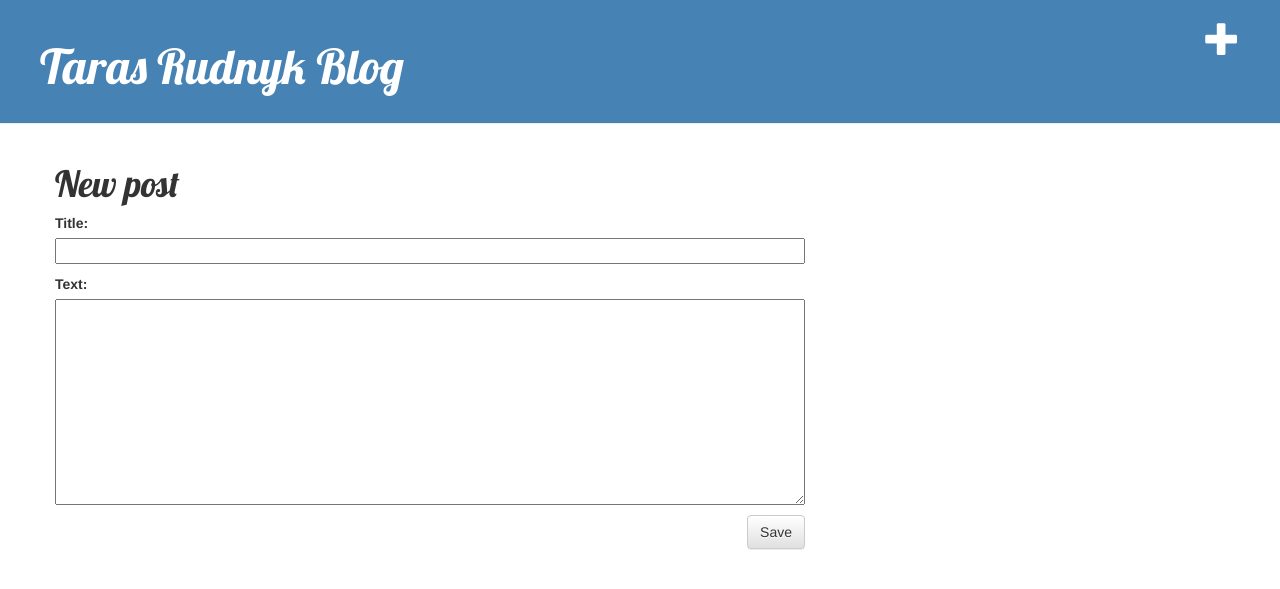
After one commit to TarasRudnyk/blog, a Django app: page /post/new/ in a window 1280 px wide. The commit adds this page. Shown: the top 589 px of the page. Run offline with Django 3.2, Linux system fonts and the light colour scheme; some libraries are stand-ins or nearby versions.

Commit message:
Form adding new posts

```diff
--- /dev/null
+++ b/blog/forms.py
@@ -0,0 +1,8 @@
+from django import forms
+from .models import Post
+
+class PostForm(forms.ModelForm):
+
+	class Meta:
+		model = Post
+		fields = ('title', 'text',)
--- a/blog/templates/blog/base.html
+++ b/blog/templates/blog/base.html
@@ -9,6 +9,7 @@
     </head>
 <body>
     <div class="page-header">
+        <a href="{% url 'post_new' %}" class="top-menu"><span class="glyphicon glyphicon-plus"></span></a>
         <h1><a href="/">Taras Rudnyk Blog</a></h1>
     </div>
     <div class="content container">
--- /dev/null
+++ b/blog/templates/blog/post_edit.html
@@ -0,0 +1,10 @@
+{% extends 'blog/base.html' %}
+
+
+{% block content %}
+	<h1>New post</h1>
+	<form method="POST" class="post-form">{% csrf_token %}
+		{{ form.as_p }}
+		<button type="submit" class="save btn btn-default">Save</button>
+	</form>
+{% endblock %}
--- a/blog/urls.py
+++ b/blog/urls.py
@@ -4,4 +4,5 @@ from . import views
 urlpatterns = [
     url(r'^$', views.post_list, name='post_list'),
     url(r'^post/(?P<pk>[0-9]+)/$', views.post_detail, name='post_detail'),
+    url(r'^post/new/$', views.post_new, name='post_new'),
 ]
--- a/blog/views.py
+++ b/blog/views.py
@@ -1,7 +1,7 @@
-from django.shortcuts import render, get_object_or_404
+from django.shortcuts import render, get_object_or_404, redirect
 from django.utils import timezone
 from .models import Post
-
+from .forms import PostForm
 
 def post_list(request):
 	posts = Post.objects.filter(published_date__lte=timezone.now()).order_by('published_date')
@@ -10,3 +10,16 @@ def post_list(request):
 def post_detail(request, pk):
 	post = get_object_or_404(Post, pk=pk)
 	return render(request, 'blog/post_detail.html', {'post': post})
+
+def post_new(request):
+	if request.method == 'POST':
+		form = PostForm(request.POST)
+		if form.is_valid():
+			post = form.save(commit=False)
+			post.author = request.user
+			post.published_date = timezone.now()
+			post.save()
+			return redirect('post_detail', pk=post.pk)
+	else:
+		form = PostForm()
+	return render(request, 'blog/post_edit.html', {'form': form})
```
